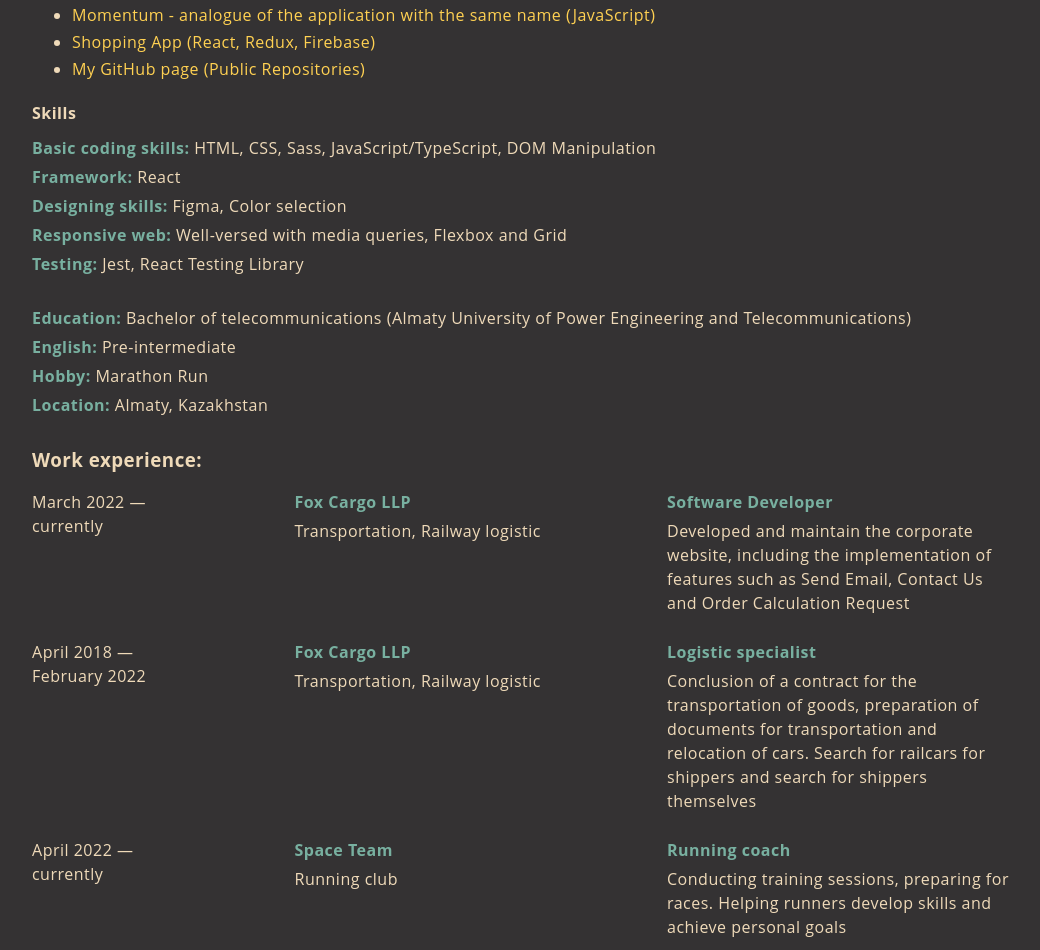
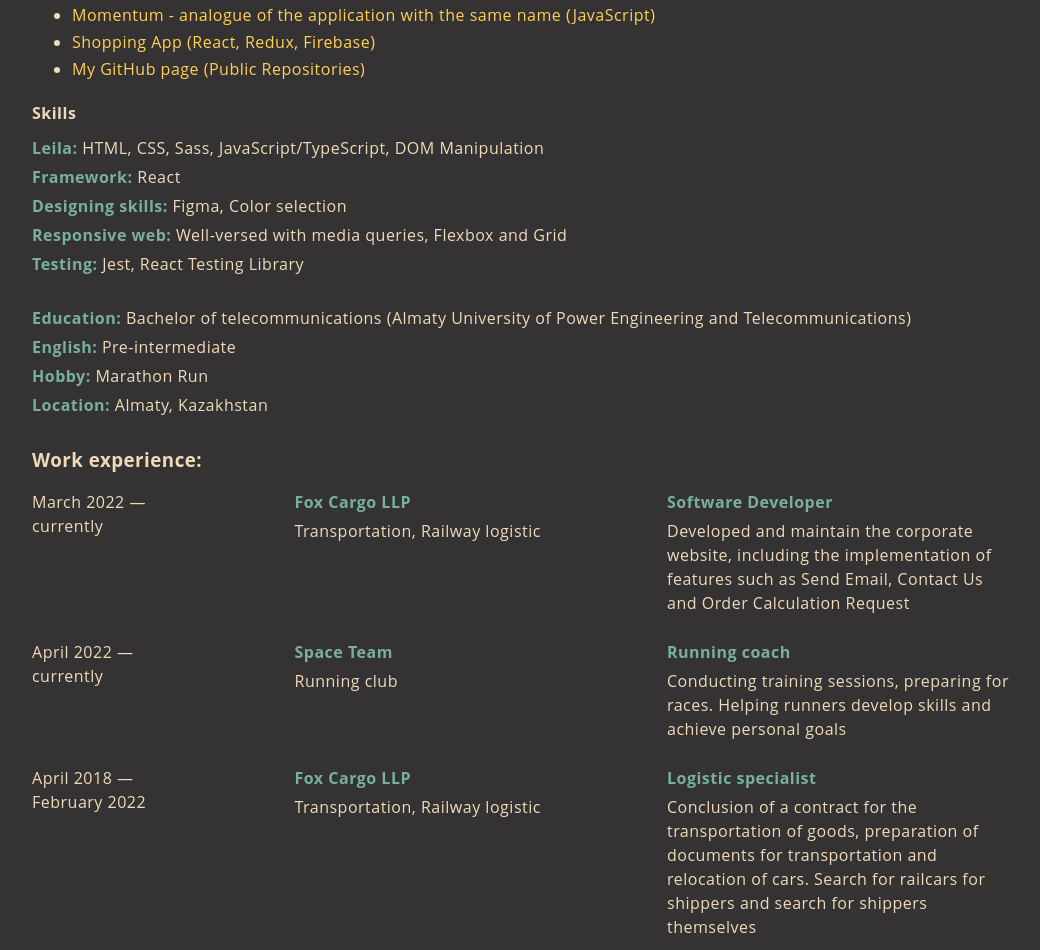
Before and after one commit to KanatJuzbayev/cv-react, a React (Create React App) app: page / in a window 1280 px wide. Shown: the part 702-1652 px from the top of the page, without its empty margins (108-1148 px from the left). Built offline with nearby package versions, Linux system fonts and the light colour scheme.

Commit message:
feat: change experience.json

```diff
--- a/src/App.tsx
+++ b/src/App.tsx
@@ -25,7 +25,6 @@ function App() {
 
       <div className="wrapper content__wrapper">
         <img className="avatar" src={require('img/me.jpg')} alt="My img, I'm cute ;))" />
-
         <h1 className="outer">Kanat Juzbayev</h1>
 
         <section className="about-me">
@@ -48,8 +47,8 @@ function App() {
             <h4 className="skills-title">Skills</h4>
             <div className="list skills_list">
               <p>
-                <span className="summary">Basic coding skills:</span> HTML, CSS, Sass,
-                JavaScript/TypeScript, DOM Manipulation
+                <span className="summary">Leila:</span> HTML, CSS, Sass, JavaScript/TypeScript, DOM
+                Manipulation
               </p>
               <span className="summary"></span>
               <p>
--- a/src/components/experiens/experience.json
+++ b/src/components/experiens/experience.json
@@ -7,18 +7,18 @@
     "workPeriod": "March 2022 — currently"
   },
   {
+    "placeTittle": "Space Team",
+    "placeText": "Running club",
+    "positionTittle": "Running coach",
+    "positionText": "Conducting training sessions, preparing for races. Helping runners develop skills and achieve personal goals",
+    "workPeriod": "April 2022 — currently"
+  },
+  {
     "placeTittle": "Fox Cargo LLP",
     "placeText": "Transportation, Railway logistic",
     "positionTittle": "Logistic specialist",
     "positionText": "Conclusion of a contract for the transportation of goods, preparation of documents for transportation and relocation of cars. Search for railcars for shippers and search for shippers themselves",
     "workPeriod": "April 2018 — February 2022"
-  },
-  {
-    "placeTittle": "Space Team",
-    "placeText": "Running club",
-    "positionTittle": "Running coach",
-    "positionText": "Conducting training sessions, preparing for races. Helping runners develop skills and achieve personal goals",
-    "workPeriod": "April 2022 — currently"
   },
   {
     "placeTittle": "Huawei Almaty LLP",
```
